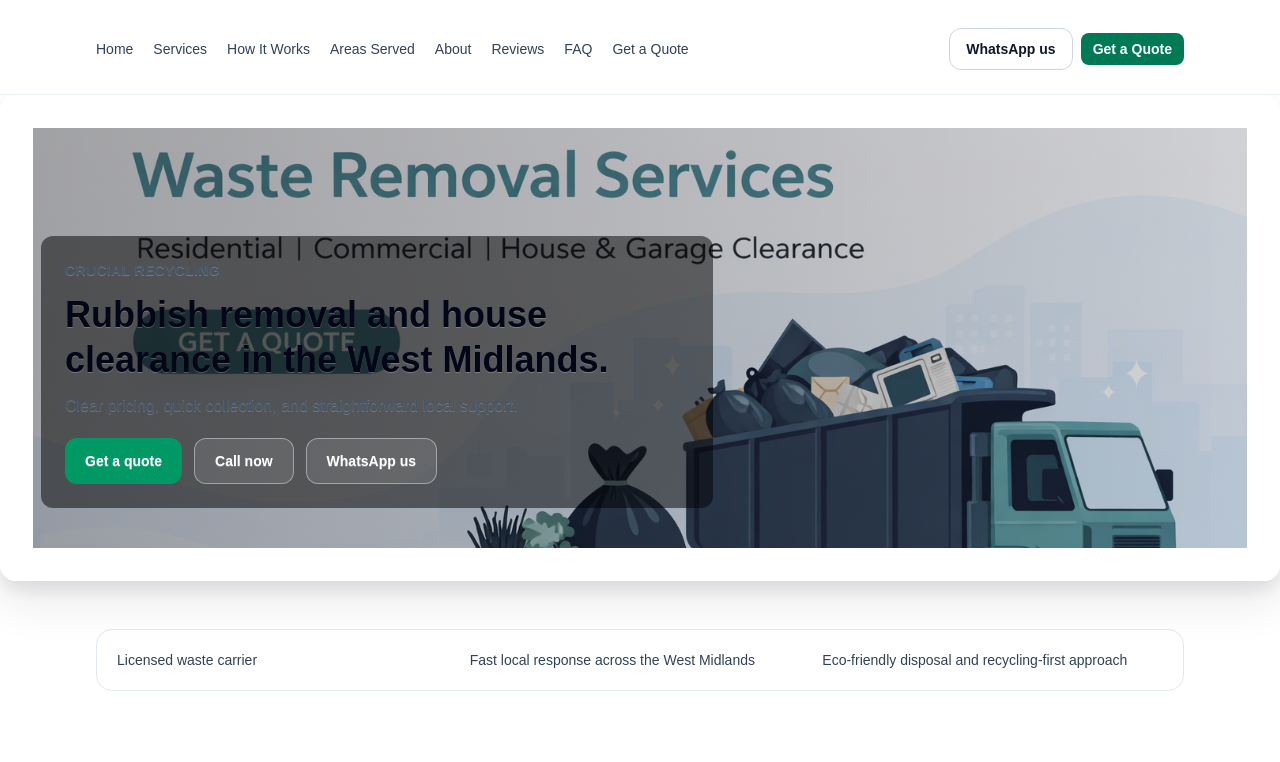
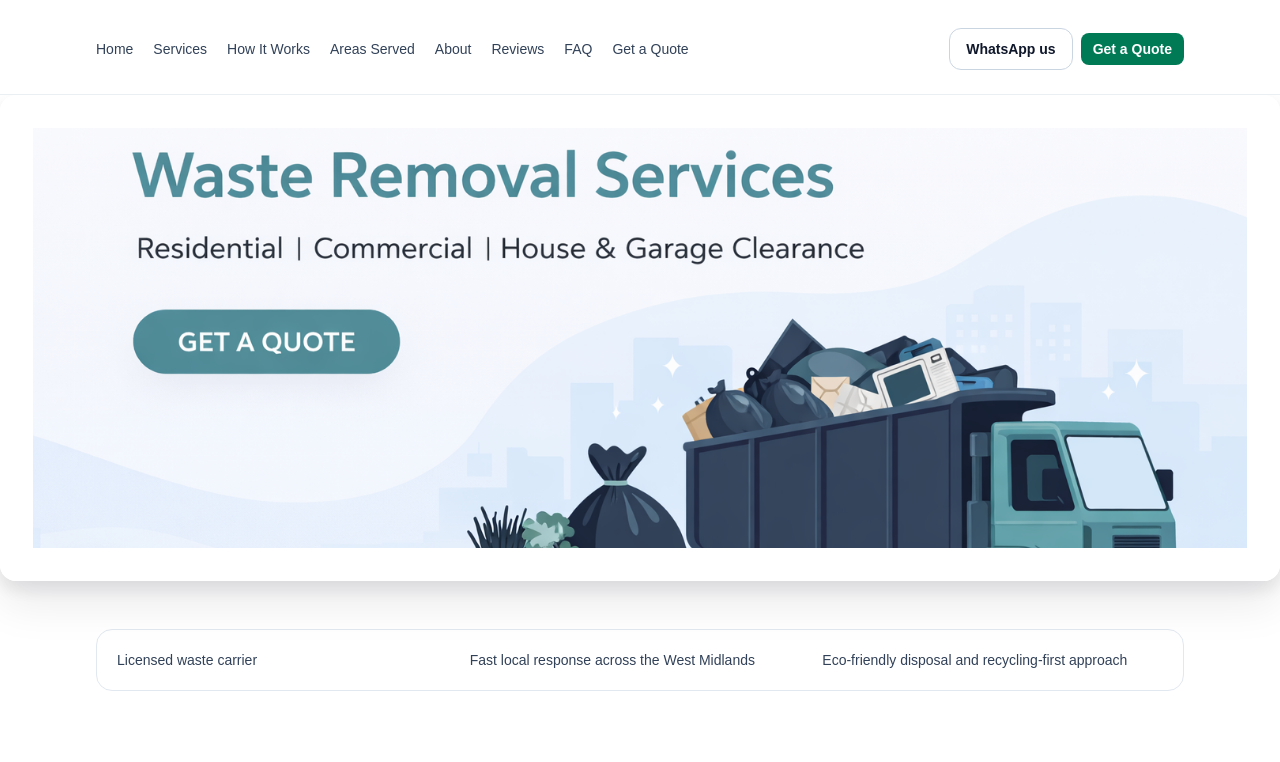
Before and after one commit to usamabuilds/cleaning-webiste, a Next.js app: page / in a window 1280 px wide. Shown: the top 762 px of the page. Built offline with nearby package versions, Linux system fonts and the light colour scheme.

Commit message:
Simplify hero section to image-only layout

```diff
--- a/src/components/sections/hero-section.tsx
+++ b/src/components/sections/hero-section.tsx
@@ -1,13 +1,6 @@
 import Image from "next/image";
-import Link from "next/link";
 
-import { CallButton } from "@/components/shared/call-button";
-import { WhatsAppButton } from "@/components/shared/whatsapp-button";
 import { GlassPanel } from "@/components/ui/glass-panel";
-import { LayerContent } from "@/components/ui/layer-content";
-import { companyProfile } from "@/data/company";
-
-const heroCtaButtonClassName = "px-5 py-3";
 
 export function HeroSection(): JSX.Element {
   return (
@@ -23,39 +16,6 @@ export function HeroSection(): JSX.Element {
             className="object-cover object-right md:object-[72%_center]"
           />
         </div>
-        <div className="hero-overlay-layer absolute inset-0" />
-        <LayerContent className="relative z-10 flex min-h-[420px] items-end px-1 py-6 sm:px-2 sm:py-10">
-          <div className="max-w-2xl rounded-xl bg-black/50 p-4 sm:p-6">
-            <p className="text-sm font-semibold uppercase tracking-wide text-emerald-200">{companyProfile.brandName}</p>
-            <h1 className="mt-3 text-3xl font-bold leading-tight text-white sm:text-4xl">
-              Rubbish removal and house clearance in the West Midlands.
-            </h1>
-            <p className="mt-3 max-w-2xl text-sm text-zinc-100 sm:text-base">
-              Clear pricing, quick collection, and straightforward local support.
-            </p>
-            <div className="mt-5 flex flex-col gap-3 sm:flex-row">
-              <Link
-                href={companyProfile.quoteHref}
-                className="inline-flex items-center justify-center rounded-xl bg-emerald-600 px-5 py-3 text-center text-sm font-semibold text-white"
-              >
-                {companyProfile.primaryCtaLabel}
-              </Link>
-              <CallButton
-                phoneNumber={companyProfile.phoneNumber}
-                label={companyProfile.phoneLabel}
-                variant="ghost"
-                className={heroCtaButtonClassName}
-              />
-              <WhatsAppButton
-                number={companyProfile.whatsappNumber}
-                message={companyProfile.whatsappDefaultMessage}
-                label={companyProfile.whatsappLabel}
-                variant="ghost"
-                className={heroCtaButtonClassName}
-              />
-            </div>
-          </div>
-        </LayerContent>
       </section>
     </GlassPanel>
   );
```
